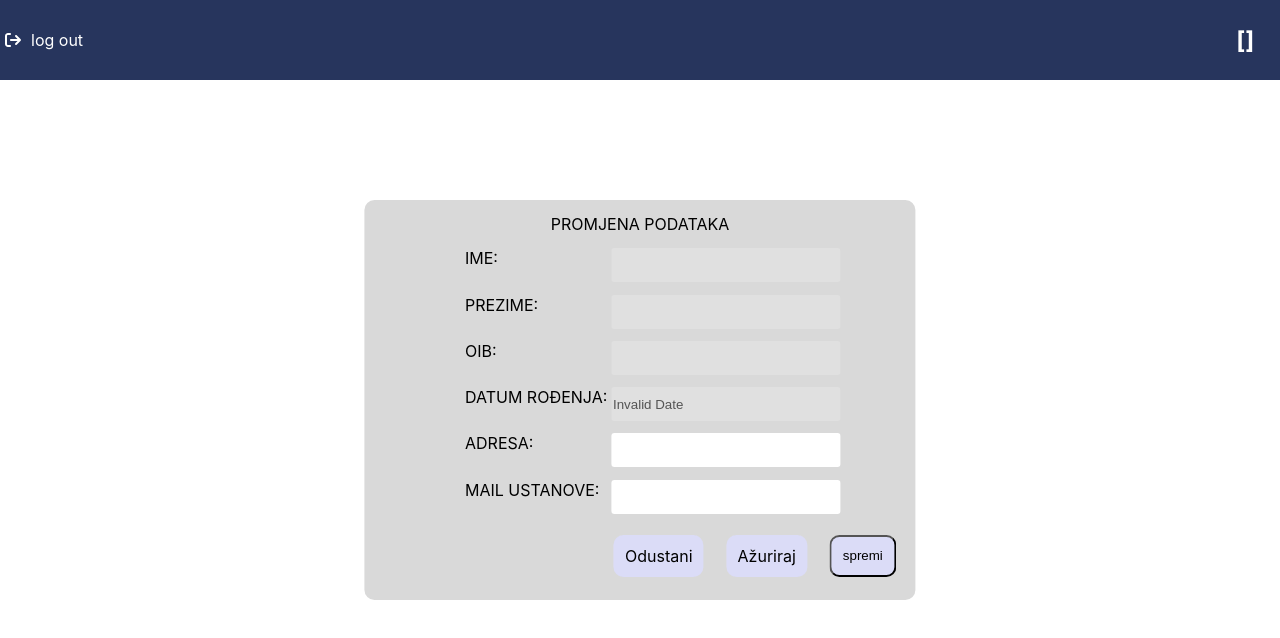
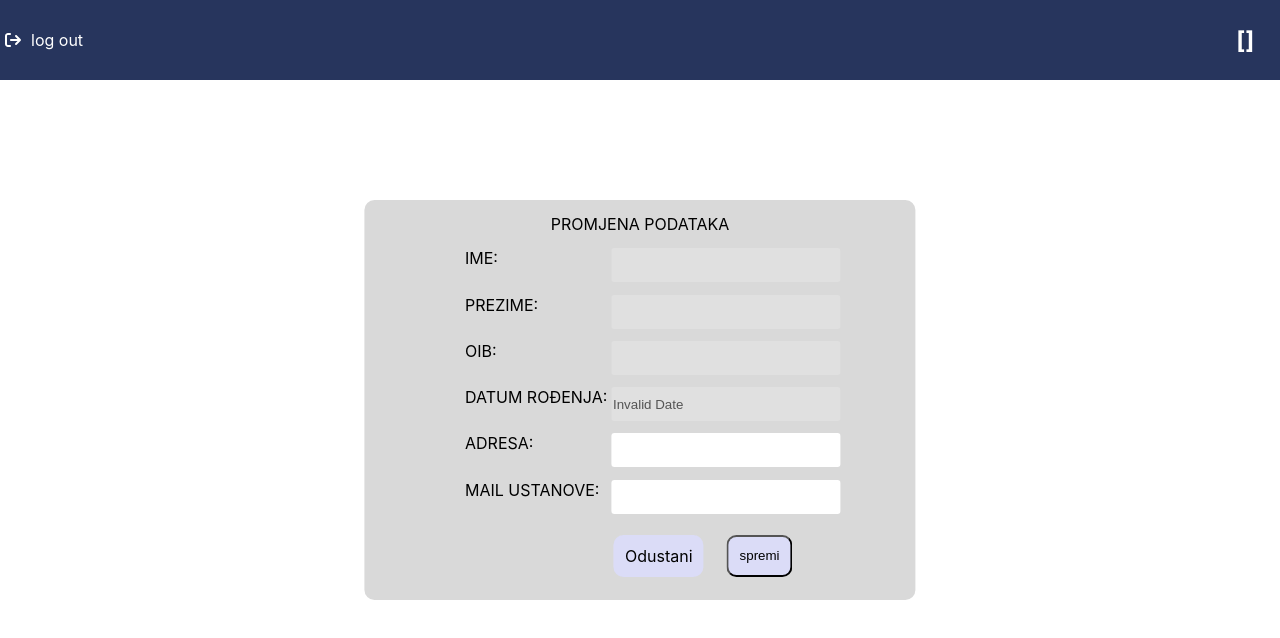
Before and after one commit to bacetara/Tarantule, a React (Create React App) app in the folder IzvorniKod/reactfrontend/: page /updateInfo/1 in a window 1280 px wide. Shown: the top 638 px of the page. Built offline with nearby package versions, Linux system fonts and the light colour scheme; no server answers; what react-geocode would draw is missing.

Commit message:
maknuti suvisni gumbi

```diff
--- a/IzvorniKod/reactfrontend/src/Pages/Parent/AzuriranjePodataka.js
+++ b/IzvorniKod/reactfrontend/src/Pages/Parent/AzuriranjePodataka.js
@@ -128,9 +128,6 @@ const AzuriranjePodataka= ({onLogout}) => {
                     <div className="addChild" onClick={handleClick}>
                         <span className="link_na_stranicu">Odustani</span>
                     </div>
-                    <div className="addChild" onClick={handleClick}>
-                        <span className="link_na_stranicu">Ažuriraj</span>
-                    </div>
                     <button onSubmit={onSubmit} disabled={false} className="addChild">
                         spremi
                     </button>
```
